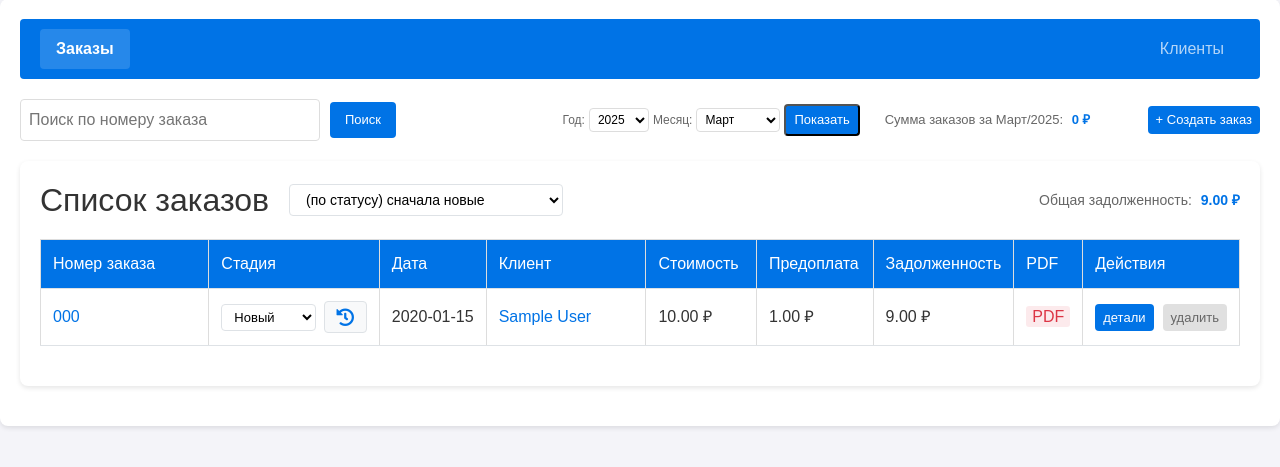
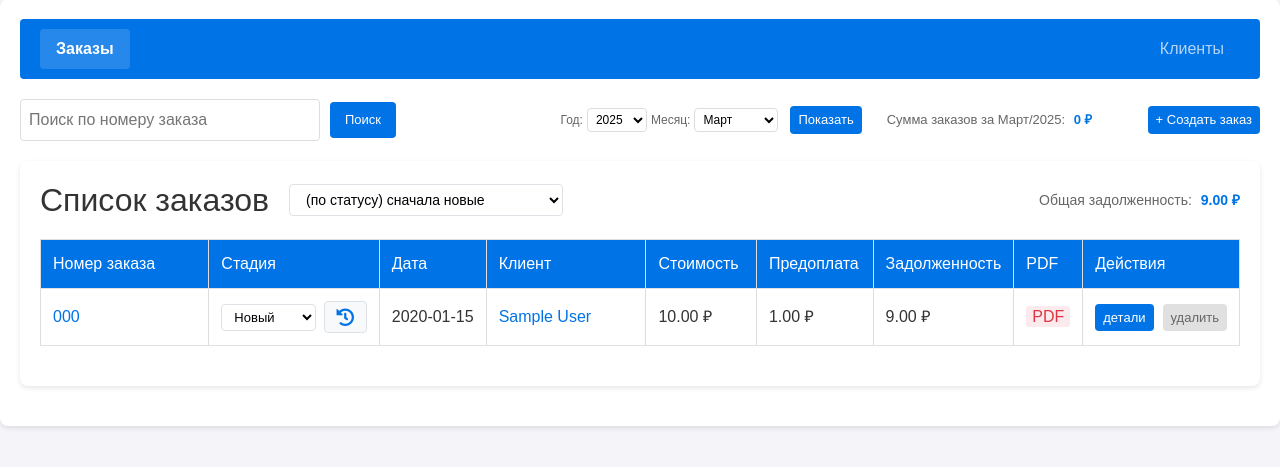
Before and after one commit to kentafar1k/okna, a Django app: page /orders/ in a window 1280 px wide. Shown: the part 91-558 px from the top of the page. Run offline with Django 5.2, Linux system fonts and the light colour scheme; a user stored in the database is signed in; tables that the repository leaves empty hold one stand-in row (values such as "Sample post"); parts of the project's set-up code (start-up, migrations or seed data) failed here and were passed over.

Commit message:
изменил кнопку

```diff
--- a/orders/templates/orders/orders.html
+++ b/orders/templates/orders/orders.html
@@ -433,6 +433,14 @@ td:nth-child(2) {
 
 .month-select {
     min-width: 80px;
+}
+
+.month-year-form .button {
+    padding: 4px 8px;
+    font-size: 13px;
+    height: auto;
+    margin-left: 8px;
+    border: none;
 }
 
 .monthly-total-info {
```
